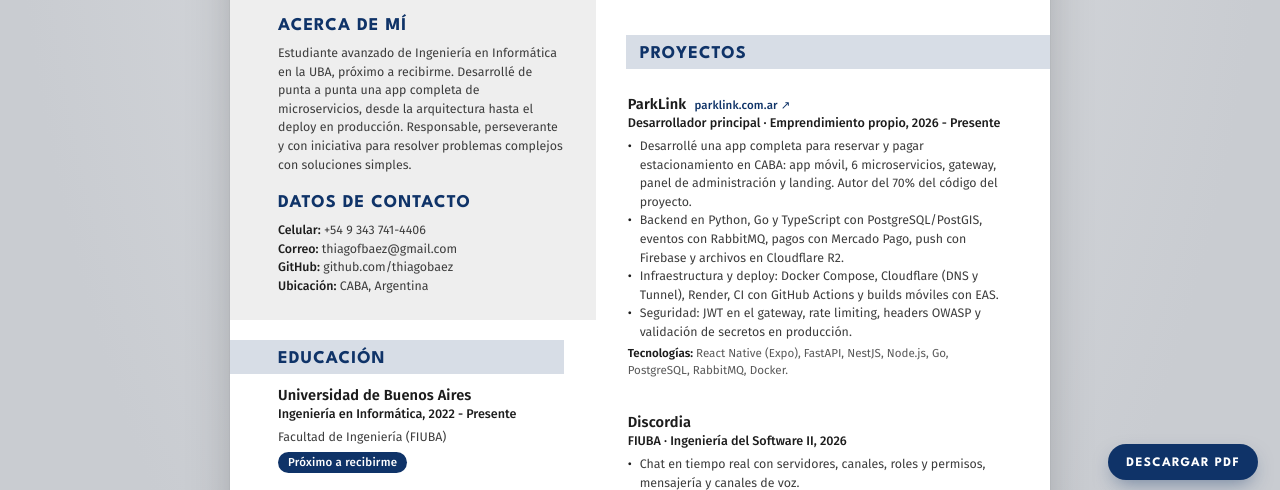
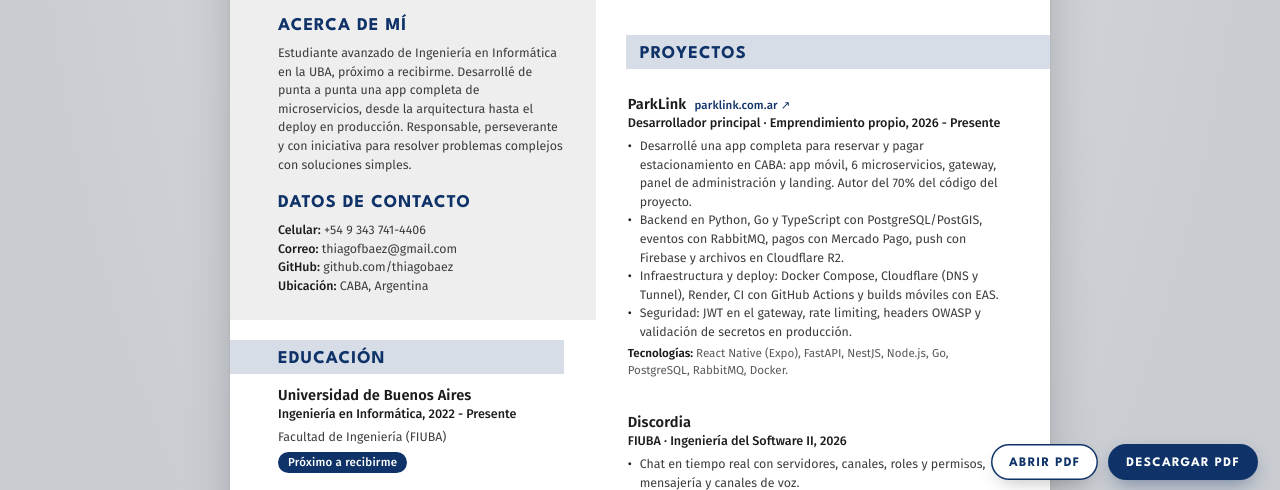
Before and after one commit to thiagobaez/baez.com.ar, a plain HTML site: page index.html in a window 1280 px wide. Both pictures are taken after a click on the button "ES". Shown: the part 298-788 px from the top of the page. Drawn offline with Linux system fonts and the light colour scheme.

Commit message:
feat: add open and download PDF buttons

```diff
--- a/index.html
+++ b/index.html
@@ -225,10 +225,16 @@ p, li { font-size: 12.4px; line-height: 1.5; color: var(--ink-soft); }
 
 .r { animation: up .7s var(--ease) both; }
 
-.print {
+.actions {
 	position: fixed;
 	right: 22px;
 	bottom: 22px;
+	display: flex;
+	gap: 10px;
+	animation: up .6s var(--ease) 2s both;
+}
+
+.print {
 	font-family: var(--head);
 	font-weight: 700;
 	font-size: 13px;
@@ -242,10 +248,17 @@ p, li { font-size: 12.4px; line-height: 1.5; color: var(--ink-soft); }
 	cursor: pointer;
 	box-shadow: 0 8px 20px -6px #0f336880;
 	transition: transform .25s var(--ease);
-	animation: up .6s var(--ease) 2s both;
 }
 
 .print:hover { transform: translateY(-2px); color: var(--paper); text-decoration: none; }
+
+.print.ghost {
+	background: var(--paper);
+	color: var(--navy);
+	box-shadow: 0 8px 20px -8px #0000004d, inset 0 0 0 1.5px var(--navy);
+}
+
+.print.ghost:hover { color: var(--navy); }
 
 .lang-btn {
 	position: fixed;
@@ -310,7 +323,7 @@ p, li { font-size: 12.4px; line-height: 1.5; color: var(--ink-soft); }
 @media print {
 	@page { size: A4; margin: 0; }
 	body { background: none; padding: 0; }
-	.print, .lang-btn { display: none; }
+	.actions, .lang-btn { display: none; }
 	.sheet { width: 820px; min-height: 1160px; height: 1160px; box-shadow: none; zoom: .968; }
 	*, *::before, *::after { animation: none !important; }
 	.band::before { transform: none; }
@@ -424,7 +437,10 @@ p, li { font-size: 12.4px; line-height: 1.5; color: var(--ink-soft); }
 	<button type="button" data-lang="en" aria-pressed="false">EN</button>
 </div>
 
-<a class="print" href="Thiago-Baez-CV.pdf" download data-i18n="print">Descargar PDF</a>
+<div class="actions">
+	<a class="print ghost" href="Thiago-Baez-CV.pdf" target="_blank" rel="noopener" data-i18n="open">Abrir PDF</a>
+	<a class="print" href="Thiago-Baez-CV.pdf" download data-i18n="print">Descargar PDF</a>
+</div>
 
 
 <script>
@@ -466,6 +482,7 @@ const EN = {
 	other_h: 'Other academic projects',
 	zorro: '%ZEl Zorro y las Ocas:</b> full board game written in x86 Assembly (NASM).',
 	robots: '%ZRobots:</b> strategy game in Java with a JavaFX interface and OOP.',
+	open: 'Open PDF',
 	print: 'Download PDF'
 };
 
@@ -491,7 +508,7 @@ function setLang(lang, animate) {
 	} else {
 		apply();
 	}
-	document.querySelector('.print').href = lang === 'en' ? 'Thiago-Baez-CV-EN.pdf' : 'Thiago-Baez-CV.pdf';
+	document.querySelectorAll('.print').forEach(a => { a.href = lang === 'en' ? 'Thiago-Baez-CV-EN.pdf' : 'Thiago-Baez-CV.pdf'; });
 	localStorage.setItem('lang', lang);
 }
 
```
